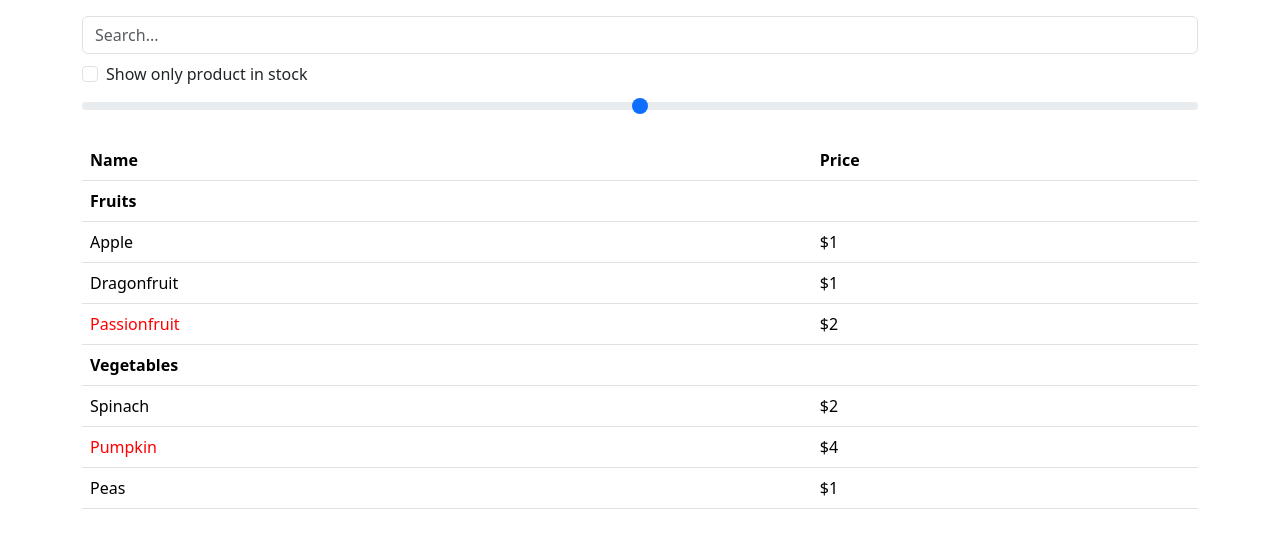
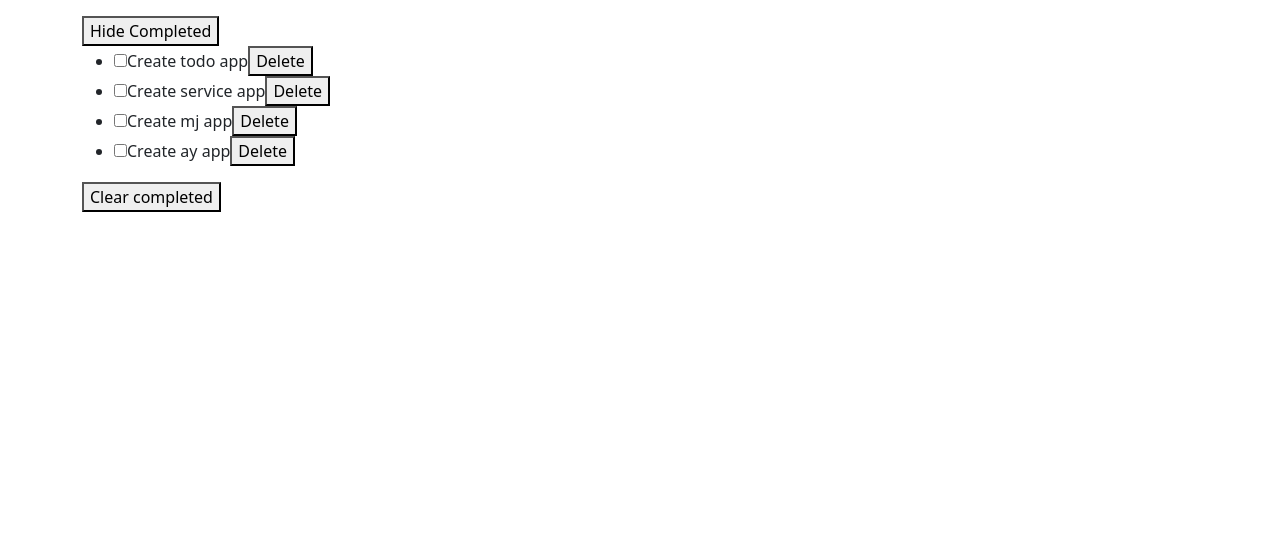
Before and after one commit to blue-draagon/my-react-tutorial, a React (Vite) app: page / in a window 1280 px wide. Shown: the top 548 px of the page. Built offline with nearby package versions, Linux system fonts and the light colour scheme.

Commit message:
use reducer with todos

```diff
--- a/src/App.jsx
+++ b/src/App.jsx
@@ -1,55 +1,63 @@
-import {lazy, Suspense, useState} from "react";
-import {SearchBar} from "./components/SearchBar.jsx";
-import {ProductTable} from "./components/product/ProductTable.jsx";
-import {ErrorBoundary} from "react-error-boundary";
+import {useReducer} from "react";
 
-const PRODUCTS = [
-    {category: "Fruits", price: 1, stocked: true, name: "Apple"},
-    {category: "Fruits", price: 1, stocked: true, name: "Dragonfruit"},
-    {category: "Fruits", price: 2, stocked: false, name: "Passionfruit"},
-    {category: "Vegetables", price: 2, stocked: true, name: "Spinach"},
-    {category: "Vegetables", price: 4, stocked: false, name: "Pumpkin"},
-    {category: "Vegetables", price: 1, stocked: true, name: "Peas"}
+function todoReducer(state, action) {
+    switch (action.type) {
+        case "remove_todo": {
+            return {
+                ...state,
+                todos : state.todos.filter(todo => todo !== action.item)
+            }
+        }
+        case "toggle_todo": {
+            return {
+                ...state,
+                todos : state.todos.map(todo => todo === action.item ? {...todo, checked: !todo.checked} : todo)
+            }
+        }
+        case "remove_completed": {
+            return {
+                ...state,
+                todos : state.todos.filter(todo => !todo.checked)
+            }
+        }
+        case "toggle_completed": {
+            return {
+                ...state,
+                showCompleted: !state.showCompleted
+            }
+        }
+    }
+    throw new Error("Unrecognized action type");
+}
+
+const TODOS = [
+    {name: "Create todo app", checked: false},
+    {name: "Create service app", checked: false},
+    {name: "Create mj app", checked: false},
+    {name: "Create ay app", checked: false},
 ]
 
 function App() {
-    const [showStockOnly, setShowStockOnly] = useState(false);
-    const [search, setSearch] = useState("")
-    const [maxPrice, setMaxPrice] = useState(5)
+    console.log("App render")
+    const [state, dispatch] = useReducer(todoReducer, {showCompleted: true, todos: TODOS})
 
-    const visibleProducts = PRODUCTS.filter(product => {
-        if (showStockOnly && !product.stocked) {
-            return false;
-        }
-        if (maxPrice < product.price) {
-            return false;
-        }
-        return !(search && !product.name.toLowerCase().includes(search.toLowerCase()));
-    });
+    const visibleTodos = state.showCompleted ? state.todos : state.todos.filter(todo => !todo.checked)
 
     return (
         <div className="container my-3">
-            <SearchBar
-                showStockOnly={showStockOnly}
-                onStockOnlyChange={setShowStockOnly}
-                search={search}
-                onSearch={setSearch}
-                maxPrice={maxPrice}
-                onMaxPriceChange={setMaxPrice}
-            />
-            <Suspense fallback={<Loading />}>
-                <ProductTablePreview products={visibleProducts}/>
-            </Suspense>
-        </div>
-    )
-}
-
-const ProductTablePreview = lazy(() => import("./components/product/ProductTable"));
-
-function Loading() {
-    return (
-        <div className="alert alert-info">
-            Products loading ...
+            <button onClick={() => dispatch({type: "toggle_completed"})}>
+                {state.showCompleted ? "Hide Completed" : "Show Completed" }
+            </button>
+            <ul>
+                {visibleTodos.map(todo => (
+                    <li key={todo.name} >
+                        <input type="checkbox" checked={todo.checked} onChange={() => dispatch({type: "toggle_todo", item: todo})}/>
+                        {todo.name}
+                        <button onClick={() => dispatch({type: "remove_todo", item: todo})}>Delete</button>
+                    </li>
+                ))}
+            </ul>
+            <button onClick={() => dispatch({type: "remove_completed"})}>Clear completed</button>
         </div>
     )
 }
```
